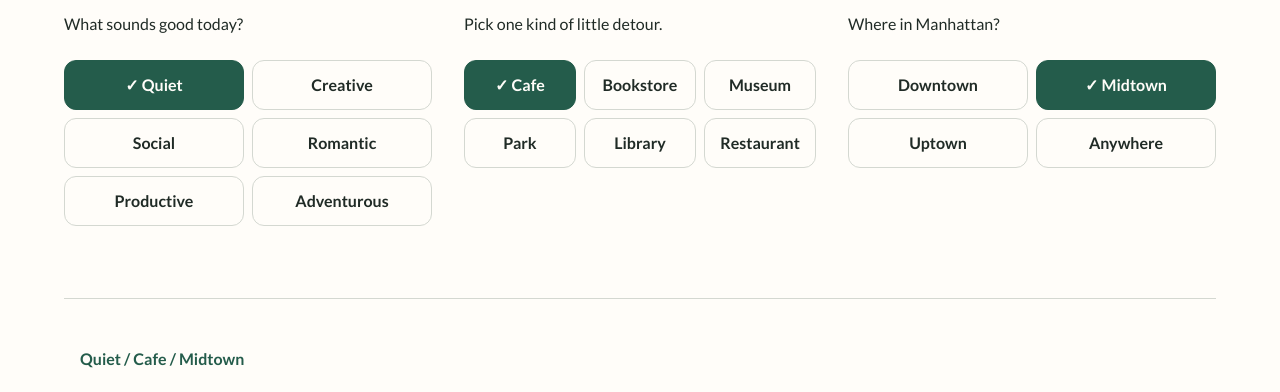
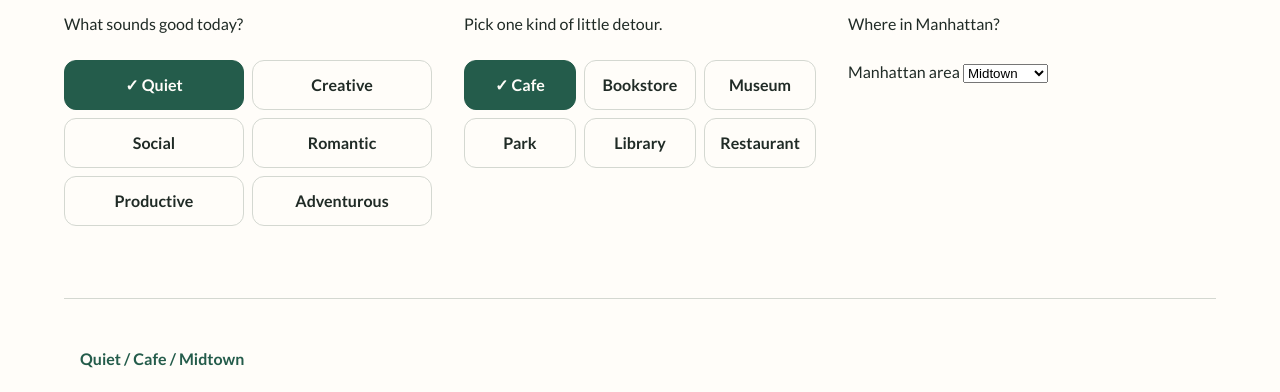
Before and after one commit to hc4720-dotcom/f26-nyu-project-chen-nate, a plain HTML site: page index.html in a window 1280 px wide. Shown: the part 701-1093 px from the top of the page. Drawn offline with nearby package versions, Linux system fonts and the light colour scheme.

Commit message:
Add accessible Manhattan area select

```diff
--- a/index.html
+++ b/index.html
@@ -121,15 +121,13 @@
           <p class="step-number" aria-hidden="true">3</p>
           <h2 id="area-title">Your area</h2>
           <p>Where in Manhattan?</p>
-          <fieldset class="choice-group">
-            <legend class="visually-hidden">Choose an area</legend>
-            <div class="choice-grid area-grid">
-              <button class="choice" type="button" aria-pressed="false">Downtown</button>
-              <button class="choice is-selected" type="button" aria-pressed="true">Midtown</button>
-              <button class="choice" type="button" aria-pressed="false">Uptown</button>
-              <button class="choice" type="button" aria-pressed="false">Anywhere</button>
-            </div>
-          </fieldset>
+          <label class="select-label" for="area-select">Manhattan area</label>
+          <select id="area-select" class="area-select" name="area">
+            <option value="downtown">Downtown</option>
+            <option value="midtown" selected>Midtown</option>
+            <option value="uptown">Uptown</option>
+            <option value="anywhere">Anywhere</option>
+          </select>
         </section>
 
         <!-- SELECTION SUMMARY AND PRIMARY ACTION -->
```
